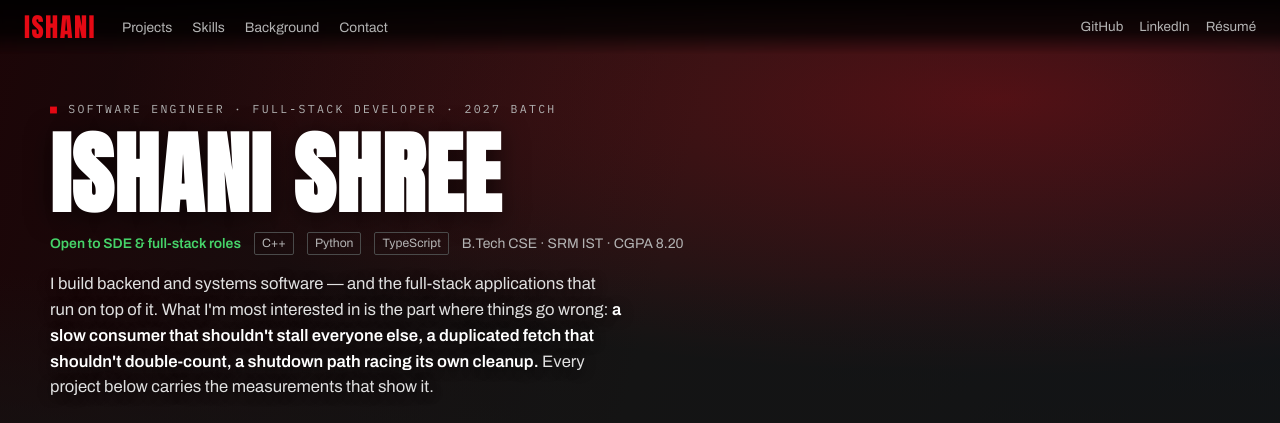
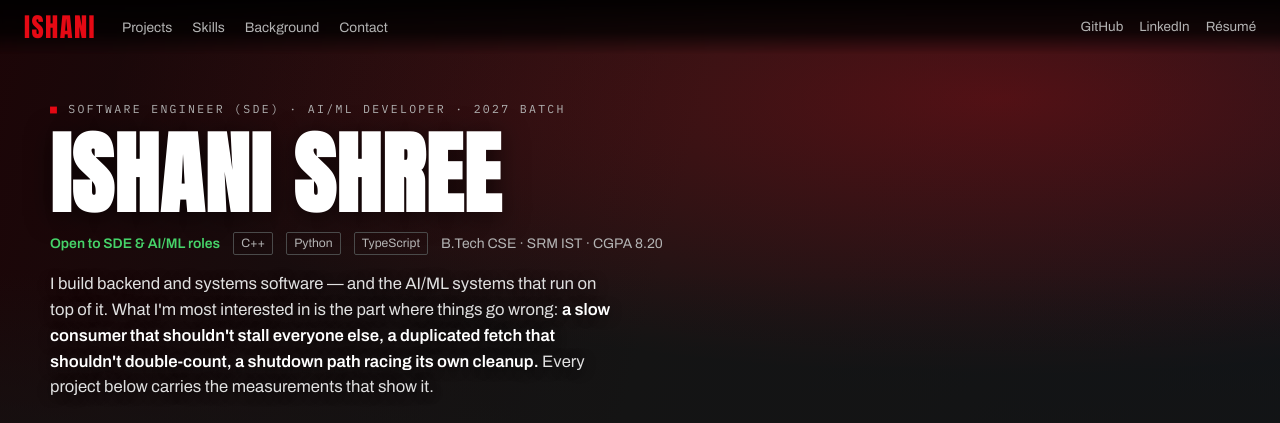
Before and after one commit to Ishani-Shree/Ishani-Shree.github.io, a plain HTML site: page index.html in a window 1280 px wide. Shown: the top 423 px of the page. Drawn offline with Linux system fonts and the light colour scheme.

Commit message:
Feature Pramaan and position portfolio for SDE and AI/ML roles

```diff
--- a/index.html
+++ b/index.html
@@ -3,9 +3,9 @@
 <head>
 <meta charset="utf-8">
 <meta name="viewport" content="width=device-width, initial-scale=1, viewport-fit=cover">
-<meta name="description" content="Ishani Shree - software engineer and full-stack developer, 2027 batch. Systems, backend and full-stack projects in C++, Python and TypeScript.">
+<meta name="description" content="Ishani Shree - software engineer (SDE) and AI/ML developer, 2027 batch. Systems, backend and machine-learning projects in C++, Python and TypeScript.">
 <meta property="og:title" content="Ishani Shree">
-<meta property="og:description" content="Software engineer and full-stack developer, 2027 batch. Systems, backend and full-stack projects in C++, Python and TypeScript.">
+<meta property="og:description" content="Software engineer (SDE) and AI/ML developer, 2027 batch. Systems, backend and machine-learning projects in C++, Python and TypeScript.">
 <meta property="og:type" content="website">
 <title>Ishani Shree</title>
 <link rel="stylesheet" href="https://fonts.googleapis.com/css2?family=Anton&family=Archivo:wght@400;500;600;700&family=IBM+Plex+Mono:wght@400;500&display=swap">
@@ -407,17 +407,17 @@
 
 <header class="billboard">
   <div class="bb-inner">
-    <div class="bb-eyebrow"><b>&#9632;</b> Software Engineer &middot; Full-Stack Developer &middot; 2027 Batch</div>
+    <div class="bb-eyebrow"><b>&#9632;</b> Software Engineer (SDE) &middot; AI/ML Developer &middot; 2027 Batch</div>
     <h1 class="bb-name">Ishani Shree</h1>
     <div class="bb-meta">
-      <span class="badge-green">Open to SDE &amp; full-stack roles</span>
+      <span class="badge-green">Open to SDE &amp; AI/ML roles</span>
       <span class="pill">C++</span>
       <span class="pill">Python</span>
       <span class="pill">TypeScript</span>
       <span>B.Tech CSE &middot; SRM IST &middot; CGPA 8.20</span>
     </div>
     <p class="bb-synopsis">
-      I build backend and systems software &mdash; and the full-stack applications that run on top of it.
+      I build backend and systems software &mdash; and the AI/ML systems that run on top of it.
       What I'm most interested in is the part where things go wrong:
       <strong>a slow consumer that shouldn't stall everyone else, a duplicated fetch that shouldn't double-count,
       a shutdown path racing its own cleanup.</strong> Every project below carries the measurements that show it.
@@ -555,7 +555,7 @@
 <footer>
   <span>Ishani Shree &middot; Chennai, India</span>
   <a href="mailto:ishav1230@gmail.com">ishav1230@gmail.com</a>
-  <span>Open to SDE &amp; full-stack roles &middot; 2027 batch</span>
+  <span>Open to SDE &amp; AI/ML roles &middot; 2027 batch</span>
   <span class="ft-links">
     <a href="https://github.com/Ishani-Shree">GitHub</a>
     <a href="https://www.linkedin.com/in/ishani-shree-033927247/">LinkedIn</a>
```
